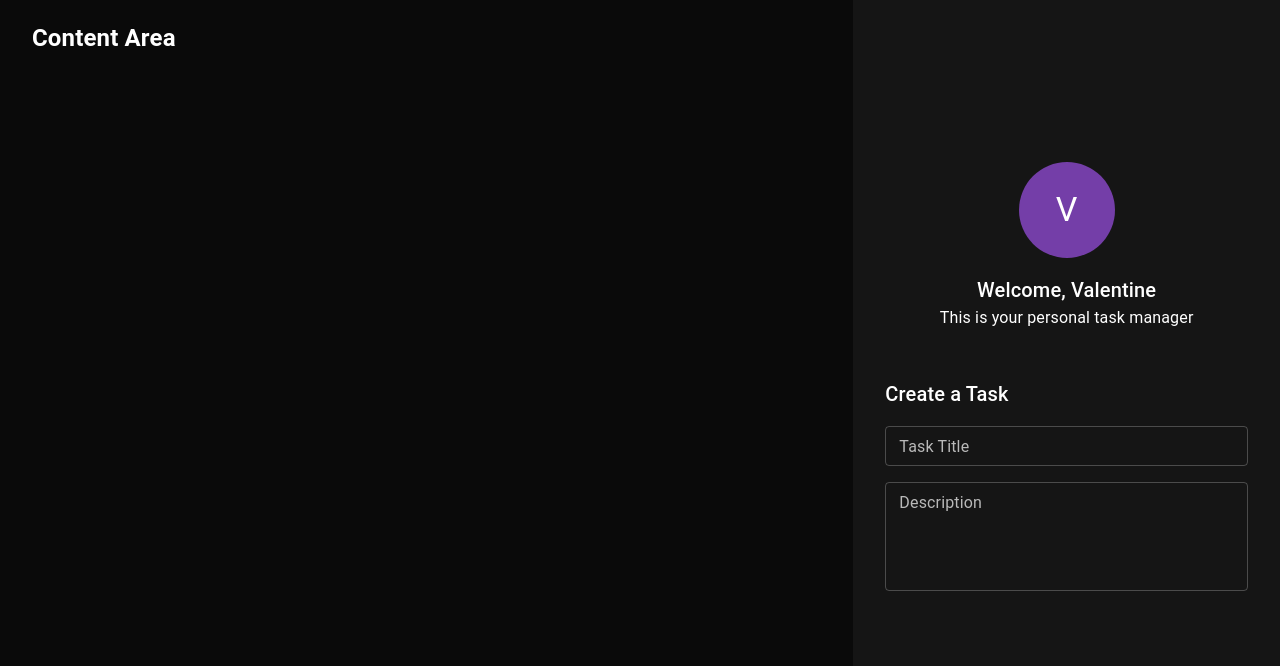
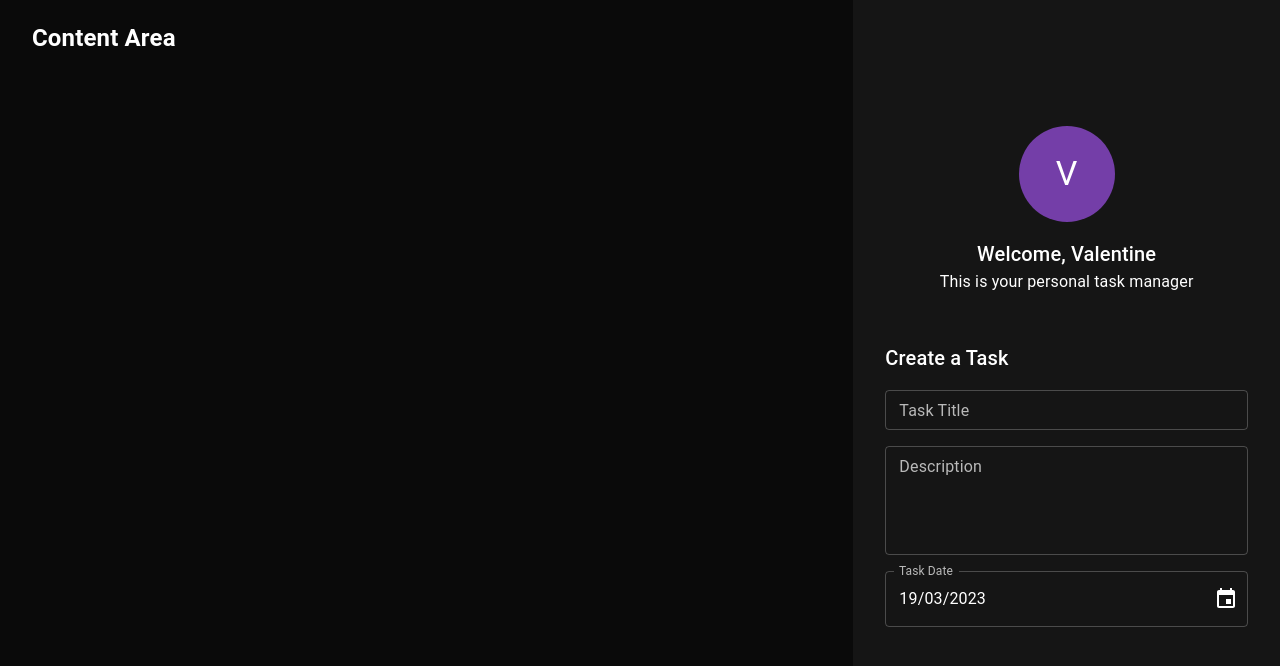
Before and after one commit to valentinesamuel/ts-todo-react, a React (Vite) app: page / in a window 1280 px wide. Shown: the top 666 px of the page. Built offline with nearby package versions, Linux system fonts and the light colour scheme.

Commit message:
FEAT: Adding props to datefield

```diff
--- a/package.json
+++ b/package.json
@@ -12,6 +12,8 @@
     "@emotion/react": "^11.10.6",
     "@emotion/styled": "^11.10.6",
     "@mui/material": "^5.11.13",
+    "@mui/x-date-pickers": "^6.0.2",
+    "date-fns": "^2.29.3",
     "prop-types": "^15.8.1",
     "react": "^18.2.0",
     "react-dom": "^18.2.0"
--- /dev/null
+++ b/src/components/createtaskform/_taskDateField.tsx
@@ -0,0 +1,35 @@
+import { FC, ReactElement } from 'react';
+import PropTypes from 'prop-types';
+import { LocalizationProvider } from '@mui/x-date-pickers';
+import { AdapterDateFns } from '@mui/x-date-pickers/AdapterDateFns';
+import { DesktopDatePicker } from '@mui/x-date-pickers/DesktopDatePicker';
+import { IDateField } from './interfaces/IDateField';
+
+const TaskDateField: FC<IDateField> = (props): ReactElement => {
+  const {
+    value = new Date(),
+    disabled = false,
+    onChange = (date) => console.log(date),
+  } = props;
+  return (
+    <>
+      <LocalizationProvider dateAdapter={AdapterDateFns}>
+        <DesktopDatePicker
+          label="Task Date"
+          format="dd/MM/yyyy"
+          value={value}
+          disabled={disabled}
+          onChange={onChange}
+        />
+      </LocalizationProvider>
+    </>
+  );
+};
+
+export default TaskDateField;
+
+TaskDateField.propTypes = {
+    disabled: PropTypes.bool,
+    onChange: PropTypes.func,
+    value: PropTypes.instanceOf(Date)
+};
--- a/src/components/createtaskform/_taskDescriptionField.tsx
+++ b/src/components/createtaskform/_taskDescriptionField.tsx
@@ -1,7 +1,16 @@
 import { FC, ReactElement } from 'react';
+import PropTypes from 'prop-types';
 import { TextField } from '@mui/material';
+import { ITextField } from './interfaces/ITextField';
 
-const TaskDescriptionField: FC = (): ReactElement => {
+
+const TaskDescriptionField: FC<ITextField> = (props): ReactElement => {
+  const {
+    onChange = (e) => {
+      console.log(e.target.value);
+    },
+    disabled = false,
+  } = props;
   return (
     <TextField
       id="description"
@@ -13,8 +22,14 @@
       rows={4}
       fullWidth
       multiline
+      onChange={onChange}
+      disabled={disabled}
     />
   );
 };
 
 export default TaskDescriptionField;
+TaskDescriptionField.propTypes = {
+  onChange: PropTypes.func,
+  disabled: PropTypes.bool,
+};
--- a/src/components/createtaskform/_taskTitleField.tsx
+++ b/src/components/createtaskform/_taskTitleField.tsx
@@ -1,7 +1,16 @@
 import { FC, ReactElement } from 'react';
 import { TextField } from '@mui/material';
+import { ITextField } from './interfaces/ITextField';
+import PropTypes from 'prop-types';
 
-const TaskTitleField: FC = (): ReactElement => {
+
+const TaskTitleField: FC<ITextField> = (props): ReactElement => {
+  const {
+    onChange = (e) => {
+      console.log(e.target.value);
+    },
+    disabled = false,
+  } = props;
   return (
     <TextField
       id="title"
@@ -11,8 +20,14 @@
       size="small"
       name="title"
       fullWidth
+      disabled={disabled}
+      onChange={onChange}
     />
   );
 };
 
 export default TaskTitleField;
+TaskTitleField.propTypes = {
+  onChange: PropTypes.func,
+  disabled: PropTypes.bool,
+};
--- a/src/components/createtaskform/createTaskForm.tsx
+++ b/src/components/createtaskform/createTaskForm.tsx
@@ -2,6 +2,7 @@
 import { Box, Typography, Stack } from '@mui/material';
 import TaskTitleField from './_taskTitleField';
 import TaskDescriptionField from './_taskDescriptionField';
+import TaskDateField from './_taskDateField';
 
 const CreateTaskForm: FC = (): ReactElement => {
   return (
@@ -19,6 +20,7 @@
       <Stack sx={{ width: '100%' }} spacing={2}>
         <TaskTitleField />
         <TaskDescriptionField />
+        <TaskDateField />
       </Stack>
     </Box>
   );
--- /dev/null
+++ b/src/components/createtaskform/interfaces/IDateField.ts
@@ -0,0 +1,6 @@
+import { IDisabled } from './IDisabled';
+
+export interface IDateField extends IDisabled {
+  value?: Date | null;
+  onChange?: (date: Date | null) => void;
+}
--- /dev/null
+++ b/src/components/createtaskform/interfaces/IDisabled.ts
@@ -0,0 +1,3 @@
+export interface IDisabled{
+    disabled?: boolean
+}
--- /dev/null
+++ b/src/components/createtaskform/interfaces/ITextField.ts
@@ -0,0 +1,8 @@
+import { IDisabled } from './IDisabled';
+import React from 'react';
+
+export interface ITextField extends IDisabled {
+  onChange?: (
+    e: React.ChangeEvent<HTMLInputElement | HTMLTextAreaElement>,
+  ) => void;
+}
```
Also changed, not shown: 1 other file (tests, documents, lock files or other folders).
